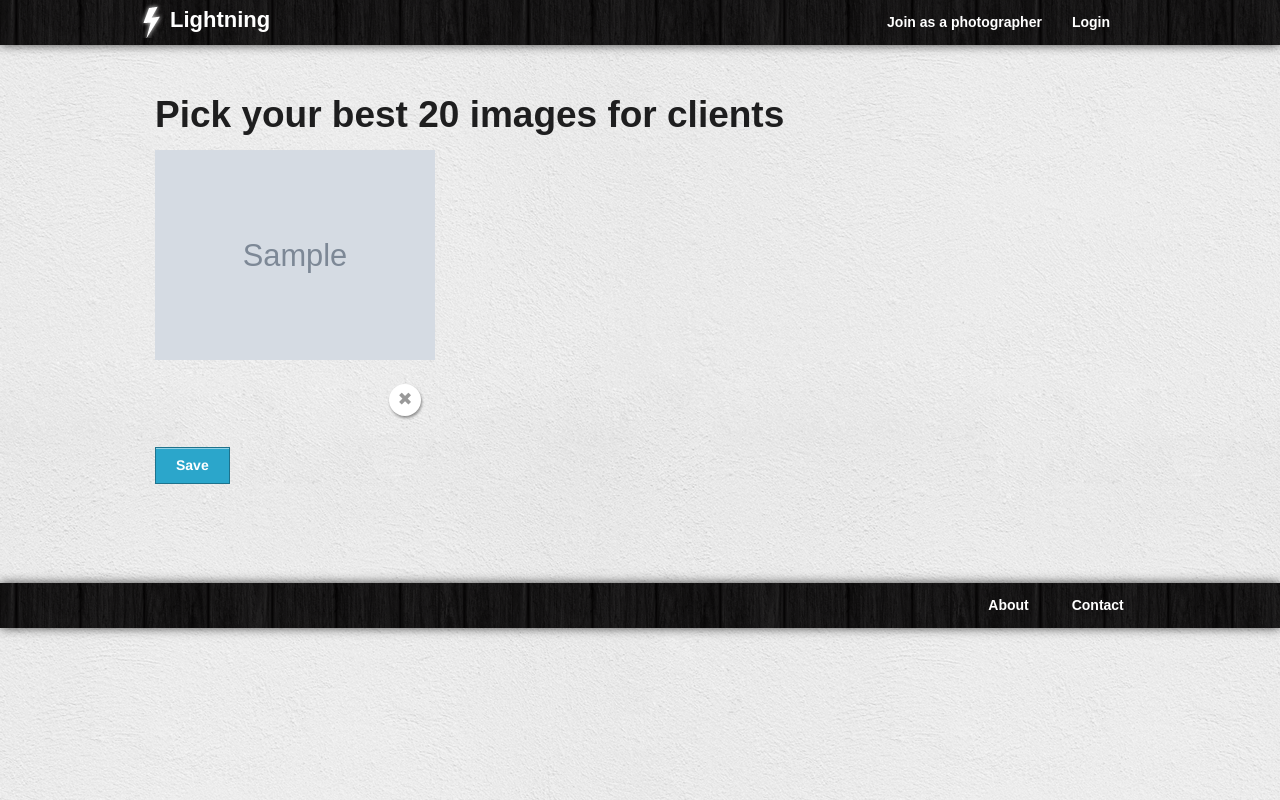
After one commit to imkevinxu/lightning, a Django app: template templates/photos.html in a window 1280 px wide. The commit adds this page. Run offline with Django 3.2, Linux system fonts and the light colour scheme; the template is opened without the code that fills it: most values are stand-ins (such as "Sample title", 1, 10 or a date in 2020); grey boxes marked "Sample" are stand-in pictures; some libraries are stand-ins or nearby versions.

Commit message:
Add photos page to choose your photos

```diff
--- a/lightning_app/admin.py
+++ b/lightning_app/admin.py
@@ -39,7 +39,7 @@ class UserProfileAdmin(admin.ModelAdmin):
     invite.short_description = "Invite user"
 
 class PhotoAdmin(admin.ModelAdmin):
-    list_display = ('name', 'photo_id', 'user', 'rating', 'times_viewed', 'votes_count', 'favorites_count', 'comments_count')
+    list_display = ('id', 'name', 'is_chosen', 'photo_id', 'user', 'rating', 'times_viewed', 'votes_count', 'favorites_count', 'comments_count')
     list_filter = ('created_at',)
     ordering = ['-created_at']
     search_fields = ['name', 'photo_id']
--- a/lightning_app/appurls.py
+++ b/lightning_app/appurls.py
@@ -12,6 +12,7 @@ urlpatterns = patterns('lightning_app.views',
     url(r'^login_redirect/$', 'login_redirect', name='login_redirect'),
 
     url(r'^register/$', 'register', name='register'),
+    url(r'^photos/$', 'photos', name='photos'),
     url(r'^account/$', 'account', name='account'),
     url(r'^reg3/$', 'reg3', name='reg3'),
 
--- /dev/null
+++ b/lightning_app/static/css/photos.css
@@ -0,0 +1,37 @@
+/* CSS to style glyphs */
+.glyph {
+    font-family: "FoundationIconsGeneral";
+}
+
+#photos {
+    list-style-type: none;
+}
+.photo {
+    position: relative;
+    float: left;
+
+    width: 280px;
+    height: 280px;
+
+    cursor: pointer;
+}
+.photo .glyph {
+    position: absolute;
+    bottom: 1em;
+    right: 1em;
+
+    width: 32px;
+    height: 32px;
+    border-radius: 16px;
+
+    box-shadow: 1px 2px 3px rgba(0,0,0,0.4);
+
+    background: #fff;
+    text-align: center;
+    color: #999;
+}
+
+.active .glyph {
+    background: #2ba6cb; /* default link color */
+    color: #fff;
+}
--- /dev/null
+++ b/lightning_app/static/js/photos.js
@@ -0,0 +1,44 @@
+$(function() {
+	$('#photos').on('click', '.photo', function() {
+
+		var $el = $(this);
+
+		if ($el.hasClass('active')) {
+
+			$el.removeClass('active');
+
+			$el.children('.glyph').text('g');
+
+		} else {
+
+			$el.addClass('active');
+
+			$el.children('.glyph').text('f');
+
+		}
+
+	});
+
+	$('#photos-form').submit(function() {
+
+		var $form = $(this),
+			$active = $('#photos .active'),
+			photoId;
+
+		$.each($active, function(index) {
+
+			photoId = $(this).attr('data-photo-id');
+
+			if (photoId) {
+				$('<input type="hidden" name="photo" />')
+					.val(photoId)
+					.appendTo($form);
+			}
+
+		});
+
+		console.log($form.serialize());
+
+	});
+
+});
--- /dev/null
+++ b/templates/photos.html
@@ -0,0 +1,49 @@
+{% extends "base.html" %}
+<!-- Copy and Paste this for every html file. -->
+{% block title %}Registration | Lightning{% endblock %}
+{% block meta_description %}{% endblock %}
+
+{% block extra_head %}
+<style type="text/css">
+@font-face {
+  font-family: 'FoundationIconsGeneral';
+  src: url('{{ STATIC_URL }}fonts/foundation-icons-general.eot');
+  src: url('{{ STATIC_URL }}fonts/foundation-icons-general.eot?#iefix') format('embedded-opentype'),
+       url('{{ STATIC_URL }}fonts/foundation-icons-general.woff') format('woff'),
+       url('{{ STATIC_URL }}fonts/foundation-icons-general.ttf') format('truetype'),
+       url('{{ STATIC_URL }}fonts/foundation-icons-general.svg#FoundationIconsGeneral') format('svg');
+  font-weight: normal;
+  font-style: normal;
+}
+</style>
+<link rel="stylesheet" href="{{ STATIC_URL }}css/photos.css" />
+{% endblock %}
+
+{% block content %}
+
+    <div class="registration reg2">
+
+        <h2>Pick your best 20 images for clients</h2>
+
+        <ul id="photos">
+        {% for photo in photos %}
+            <li class="photo {% if photo.is_chosen %}active{% endif %}" data-photo-id="{{ photo.id }}">
+                <img src="{{ photo.image_url }}" />
+                <a href="#" class="glyph">{% if photo.is_chosen %}f{% else %}g{% endif %}</a>
+            </li>
+        {% endfor %}
+
+            <div class="clear"></div>
+        </ul>
+
+        <form action="{% url photos %}" method="post" id="photos-form">{% csrf_token %}
+            <input type="submit" class="button" value="Save" />
+        </form>
+
+    </div>
+
+{% endblock %}
+
+{% block javascript %}
+<script src="{{ STATIC_URL }}js/photos.js"></script>
+{% endblock %}
```
Also changed, not shown: lightning_app/models.py (+6 -4 lines), lightning_app/migrations/0017_auto__chg_field_userprofile_twitter__chg_field_userprofile_facebookpag.py (added), templates/photog.html (line endings or trailing spaces).
